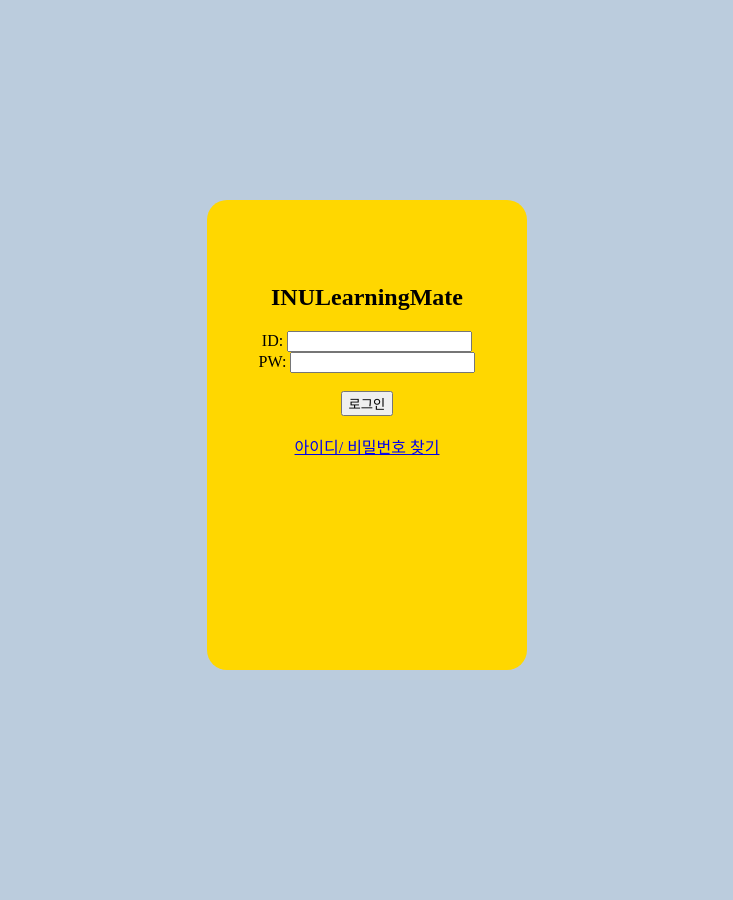
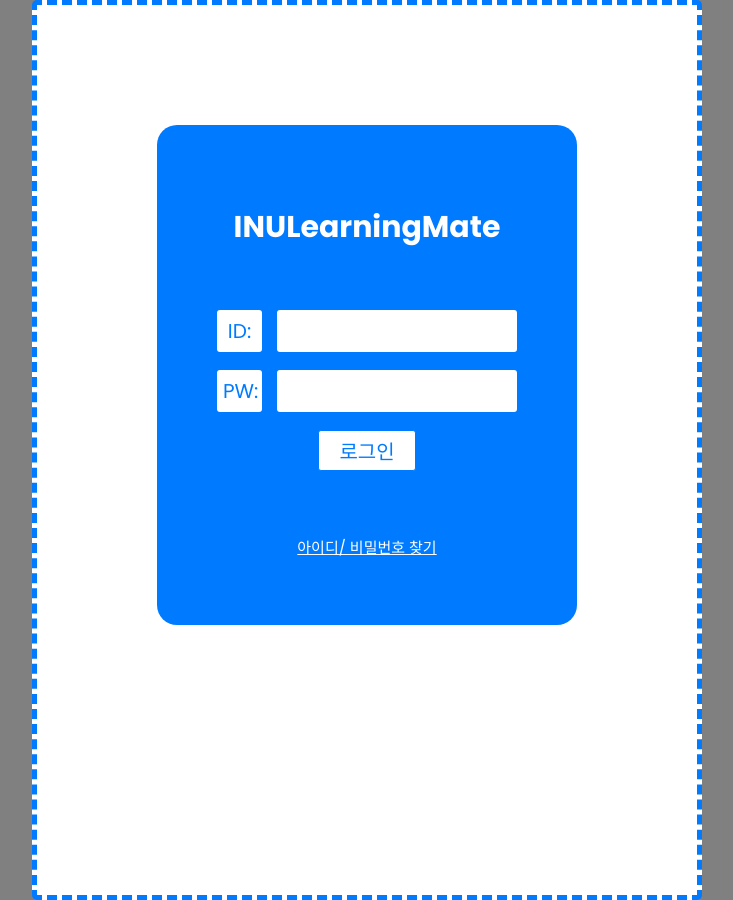
Before and after one commit to sumin-Kim-00/INULearningMate, a Django app: page / in a window 1280 px wide. Shown: the whole page, without its empty margins (273-1006 px from the left). Before the commit the page ends 670 px from the top, so only its background shows below. Run offline with Django 3.2, Linux system fonts and the light colour scheme.

Commit message:
added basic css style

```diff
--- a/static/css/style.css
+++ /dev/null
@@ -1,112 +0,0 @@
-body{
-    height:100%;
-    background-color:#BBCCDD;
-}
-
-
-
-/* login body */
-.loginBody {
-
-}
-
-
-
-/* login box */
-.loginBox {
-    height:450px;
-    width:300px;
-    margin-top:200px;
-    padding:10px;
-    background-color:#ffd700;
-    border-radius:20px;
-}
-
-
-
-
-/* chat body */
-.chatBody {
-
-}
-
-
-
-/* chat box - middle area */
-.chatBox {
-    height:450px;
-    margin-top:50px;
-    background-color:#BBCCDD;
-}
-
-
-
-/* chat header and footer */
-.chatHeader {
-    position:fixed;
-    left:0;
-    top:0;
-    width:100%;
-    padding:10px 0;
-    background-color:#DDD;
-    color:#000;
-    text-align:center;
-}
-
-.chatFooter {
-    position:fixed;
-    left:0;
-    bottom:0;
-    width:100%;
-    padding:10px 0;
-    background-color:#FFF;
-    color:#000;
-    text-align:center;
-}
-
-
-
-/* chat text box */
-.chatBot {
-    margin:15px 0;
-    text-align:left;
-}
-
-.chatBot span{
-    display:inline-block;
-    padding:3px 10px;
-    background-color:#ffd700;
-    border-radius:10px;
-}
-
-.chatMe {
-    margin:15px 0;
-    text-align:right;
-}
-
-.chatMe span{
-    display:inline-block;
-    padding:3px 10px;
-    background-color:#3388cc;
-    border-radius:10px;
-}
-
-
-/* send button */
-.buttonSend {
-    padding:10px 0;
-    width:100%;
-    background-color:#BBCCDD;
-    border-style:groove;
-    border-color:#bbbbbb;
-    border-radius:10px;
-}
-
-/* chat text input*/
-.inputText {
-    padding:10px 0;
-    width:100%;
-    border-style:groove;
-    border-color:#bbbbbb;
-    border-radius:10px;
-}
--- /dev/null
+++ b/static/css/style_login.css
@@ -0,0 +1,123 @@
+@import url('https://fonts.googleapis.com/css2?family=Poppins:ital,wght@0,100;0,200;0,300;0,400;0,500;0,600;0,700;0,800;0,900;1,100;1,200;1,300;1,400;1,500;1,600;1,700;1,800;1,900&display=swap');
+
+* {
+    margin: 0;
+    padding: 0;
+    box-sizing: border-box;
+}
+
+
+body{
+    font-family: 'Poppins', sans-serif;
+    display: flex;
+    justify-content: center;
+    align-items: center;
+    min-height: 100vh;
+    background-color:gray;
+}
+
+
+/* login body - screen */
+.loginBody {
+    min-width: 670px;
+    max-width: 670px;
+    min-height: 900px;
+    max-height: 900px;
+    border: 5px dashed #007bff;
+    background-color:white;
+    padding: 120px;
+    border-radius: 5px;
+
+}
+
+
+/* login box - inner box*/
+.loginBox {
+    padding: 80px 60px;
+    width: 100%;
+    height: 500px;
+    border-radius:20px;
+    background: #007bff;
+    color: white;
+    text-align: center;
+    font-size: 20px;
+
+}
+
+/* login typing part */
+.loginBody .inputIdPw {
+    width: 100%;
+    position: relative;
+
+}
+
+/* login typing part - text*/
+.loginBody .inputIdPw .text {
+    background-color: white;
+    padding: 5px;
+    border: 1px solid transparent;
+    border-radius: 3px;
+    outline: none;
+    display: grid;
+    font-family: 'Poppins', sans-serif;
+    font-size: 20px;
+    color: #007bff;
+    text-align: center;
+    float:left;
+    display:inline;
+    width: 15%;
+}
+
+/* login typing part - input*/
+.loginBody .inputIdPw input {
+    padding: 5px;
+    border: 1px solid transparent;
+    border-radius: 3px;
+    outline: none;
+    font-family: 'Poppins', sans-serif;
+    font-size: 20px;
+    transition: 0.3s all ease;
+    float:right;
+    display:inline;
+    width: 80%;
+}
+
+.loginBody .loginBox .inputIdPw input:hover {
+    border-color: #007bff;
+}
+
+.loginBody .loginBox .inputIdPw input:focus {
+    border-color: #007bff;
+}
+
+
+/* login typing part - button */
+.loginBody .loginBox .inputIdPw button {
+    background: white;
+    border: 1px solid #007bff;
+    padding: 5px 20px;
+    border-radius: 3px;
+    color: #007bff;
+    outline: none;
+    cursor: pointer;
+    opacity: 0;
+    pointer-events: none;
+    transition: 0.3s all ease;
+    font-size: 20px;
+}
+
+.loginBody .loginBox button:hover {
+    border: 1px solid white;
+    background: #007bff;
+    color: white;
+}
+
+.loginBody .loginBox input:valid ~ button {
+    opacity: 1;
+    pointer-events: auto;
+}
+
+.loginBody .loginBox .loginFind {
+    color: white;
+    font-size: 15px;
+}
--- a/templates/login.html
+++ b/templates/login.html
@@ -3,29 +3,32 @@
 <html lang="en">
 <head>
     <meta charset="UTF-8">
-    <link rel="stylesheet" href="{% static 'css/style.css' %}">
+    <link rel="stylesheet" href="{% static 'css/style_login.css' %}">
     <title>INULearningMate</title>
 </head>
 
 <body>
 <div class="loginBody">
-<center>
     <div class="loginBox" id="loginbox">
-    <br><br><br>
         <h2>INULearningMate</h2>
+        <br><br>
         <form action="{% url 'login'%}" method="POST">
             {% csrf_token %}
-        ID: <input name="username" placeholder="" type="text"/>
-        <br>
-        PW: <input name="password" placeholder="" type="password"/>
+            <div class="inputIdPw">
+                <div class="text"> ID: </div>
+                <input name="username" placeholder="" type="text"/>
+                <br><br>
+                <div class="text"> PW: </div>
+                <input name="password" placeholder="" type="password"/>
                 <br>
                 <br>
                 <button type="submit">로그인</button>
-	<br><br>
-        <a class="loginfind" href="https://portal.inu.ac.kr:444/enview/">아이디/ 비밀번호 찾기</a>
+            </div>
+            <br>
+            <br>
+            <a class="loginFind" href="https://portal.inu.ac.kr:444/enview/">아이디/ 비밀번호 찾기</a>
         </form>
     </div>
-</center>
 </div>
 </body>
 {% if messages %}
```
Also changed, not shown: static/css/style_chat.css (added, +147 -0 lines), templates/chathome.html (+8 -12 lines), db.sqlite3. Lines whose indentation alone changed are shown as unchanged.
